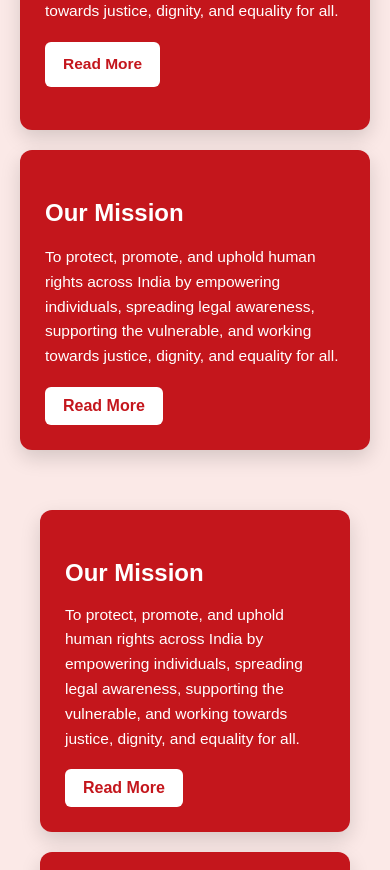
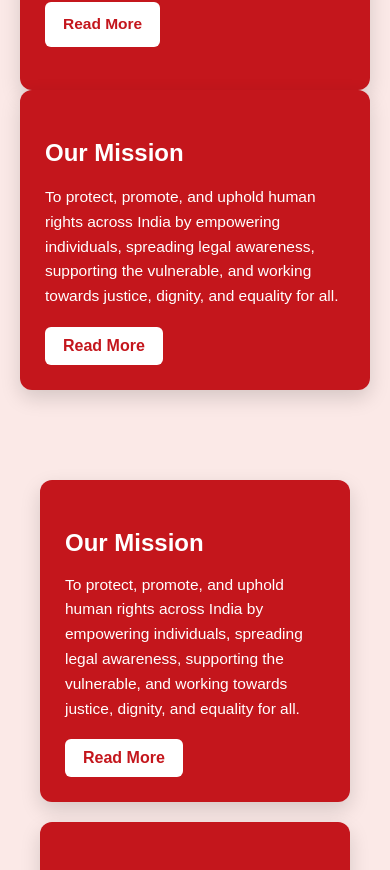
Before and after one commit to HRPCI/website, a plain HTML site: page index.html in a window 390 px wide. Shown: the part 1888-2758 px from the top of the page. Drawn offline with Linux system fonts and the light colour scheme.

Commit message:
Update style.css

```diff
--- a/style.css
+++ b/style.css
@@ -144,40 +144,3 @@
     height: 260px;
   }
 }
-
-.hrpci-cards-section {
-  display: grid;
-  grid-template-columns: repeat(2, 1fr);
-  gap: 20px;
-  padding: 20px;
-}
-
-@media (max-width: 768px) {
-  .hrpci-cards-section {
-    grid-template-columns: repeat(2, 1fr);
-  }
-}
-
-@media (max-width: 480px) {
-  .hrpci-cards-section {
-    grid-template-columns: 1fr;
-  }
-}
-
-.cards-grid {
-  display: flex;
-  flex-wrap: wrap;
-  gap: 20px;
-  justify-content: center;
-}
-
-.hrpci-card {
-  width: 48%;
-  box-sizing: border-box;
-}
-
-@media (max-width: 600px) {
-  .hrpci-card {
-    width: 100%;
-  }
-}
```
